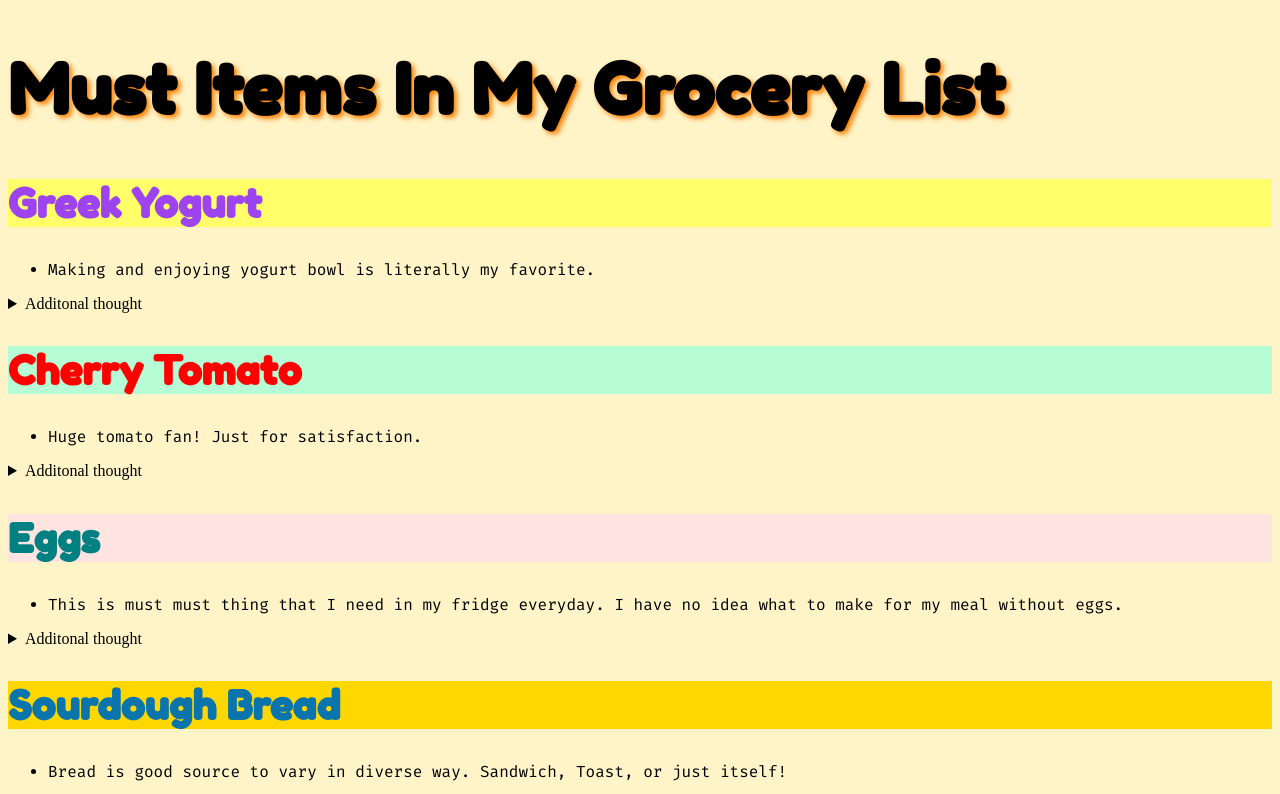
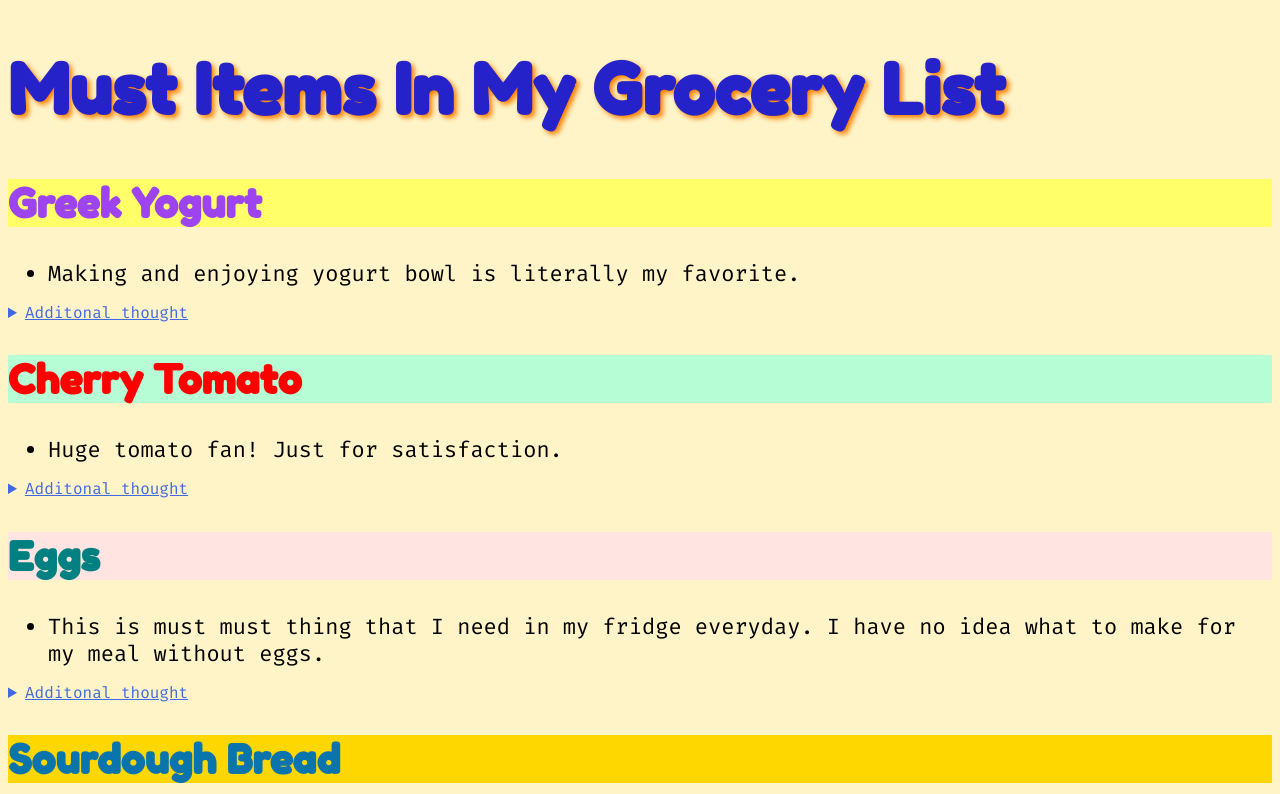
Before and after one commit to kalicho313/kalicho313, a plain HTML site: page index.html in a window 1280 px wide. Shown: the top 794 px of the page. Drawn offline with Linux system fonts and the light colour scheme.

Commit message:
Update style.css

```diff
--- a/style.css
+++ b/style.css
@@ -4,7 +4,7 @@ body {
 h1 {
     font-family: 'Fredoka One', cursive;
     font-size: 70px;
-    color: black;
+    color: #2522ca;
     text-shadow:3px 3px 5px #ff8002;
 }
 .greekyogurt {
@@ -40,4 +40,12 @@ h1 {
 }
 li{
     font-family: 'Fira Mono', monospace;
+    font-size: 22px;
+
 }
+summary{
+    font-family: 'Fira Mono', monospace;
+    font-size: 16px;
+    color:#4169e1;
+    text-decoration: underline;
+}
```
